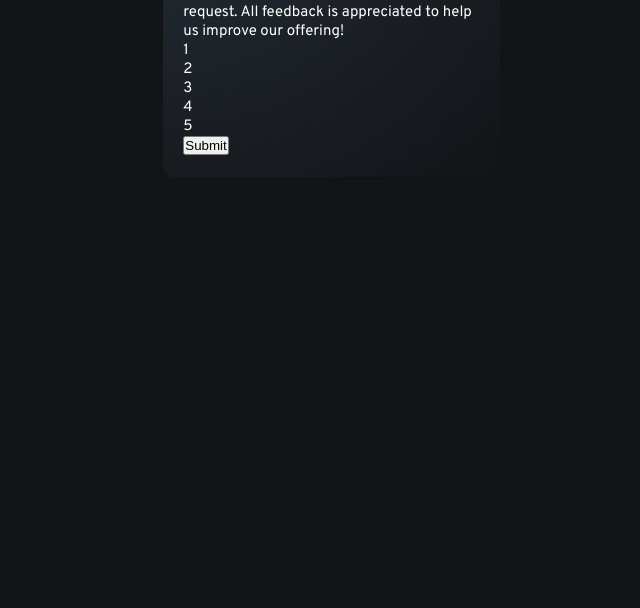
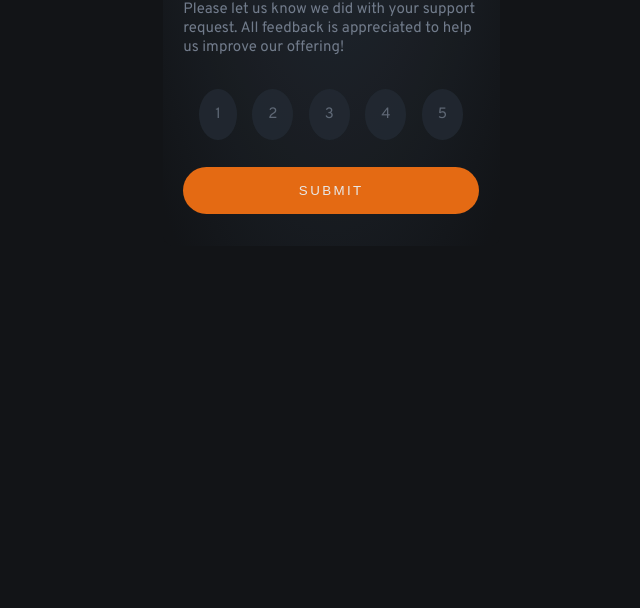
Before and after one commit to Franchiko/nft-card-component, a plain HTML site: page index.html in a window 1280 px wide. Shown: the part 192-800 px from the top of the page, without its empty margins (290-930 px from the left). Drawn offline with Linux system fonts and the light colour scheme.

Commit message:
version 1.1

```diff
--- a/assets/css/style.less
+++ b/assets/css/style.less
@@ -41,12 +41,12 @@ body{
 // Variables styles
 
 .card{
-    background: radial-gradient(at 0% 10%, @Dark-Blue, @Very-Dark-Blue);
+    background: radial-gradient(at 50% -20%, @Dark-Blue, @Very-Dark-Blue);
     width: 90%;
     text-align: left;
     padding: 1.3rem;
     border-radius: 0.7rem;
-
+    opacity: 0.9;
 
 }
 
@@ -60,3 +60,37 @@ body{
         padding: 1rem;
     }
 }
+
+.paragraph-text{
+    color: @Medium-Grey;
+    padding: 1rem 0;
+}
+
+.text-left{
+    .evaluate{
+        display:flex;
+        flex-direction: row;
+        justify-content: space-between;
+        padding: 1rem 1rem;
+
+        p{
+            background-color: @Dark-Blue;
+            border-radius: 100%;
+            padding: 1rem;
+            opacity: 0.8;
+            color: @Medium-Grey;
+        }
+    }
+}
+
+button{
+    width: 100%;
+    background-color: @primary;
+    border: none;
+    padding: 1rem 1rem;
+    margin: 0.7rem 0;
+    border-radius: 1.5rem;
+    color: @white;
+    text-transform: uppercase;
+    letter-spacing: 0.15rem;
+}
--- a/index.html
+++ b/index.html
@@ -25,15 +25,16 @@
         </div>
         <div class="text-left">
             <h1>How did we do?</h1>
-            <p>Please let us know we did with your support request. All feedback is appreciated to help us improve our
+            <p class="paragraph-text">Please let us know we did with your support request. All feedback is appreciated
+                to help us improve our
                 offering!</p>
 
             <div class="evaluate">
-                <p>1</p>
-                <p>2</p>
-                <p>3</p>
-                <p>4</p>
-                <p>5</p>
+                <p class="evaluate-text">1</p>
+                <p class="evaluate-text">2</p>
+                <p class="evaluate-text">3</p>
+                <p class="evaluate-text">4</p>
+                <p class="evaluate-text">5</p>
             </div>
         </div>
         <button>Submit</button>
```
Also changed, not shown: assets/css/style.css.
